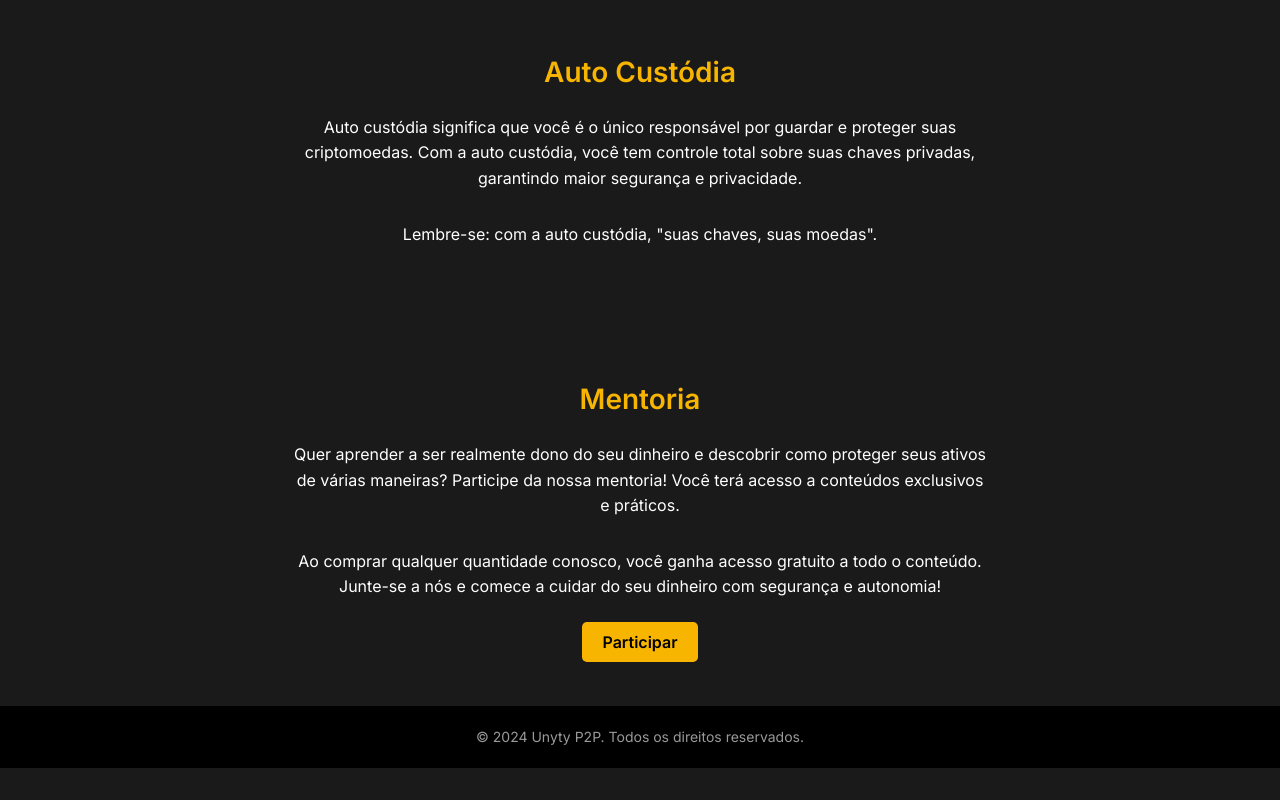
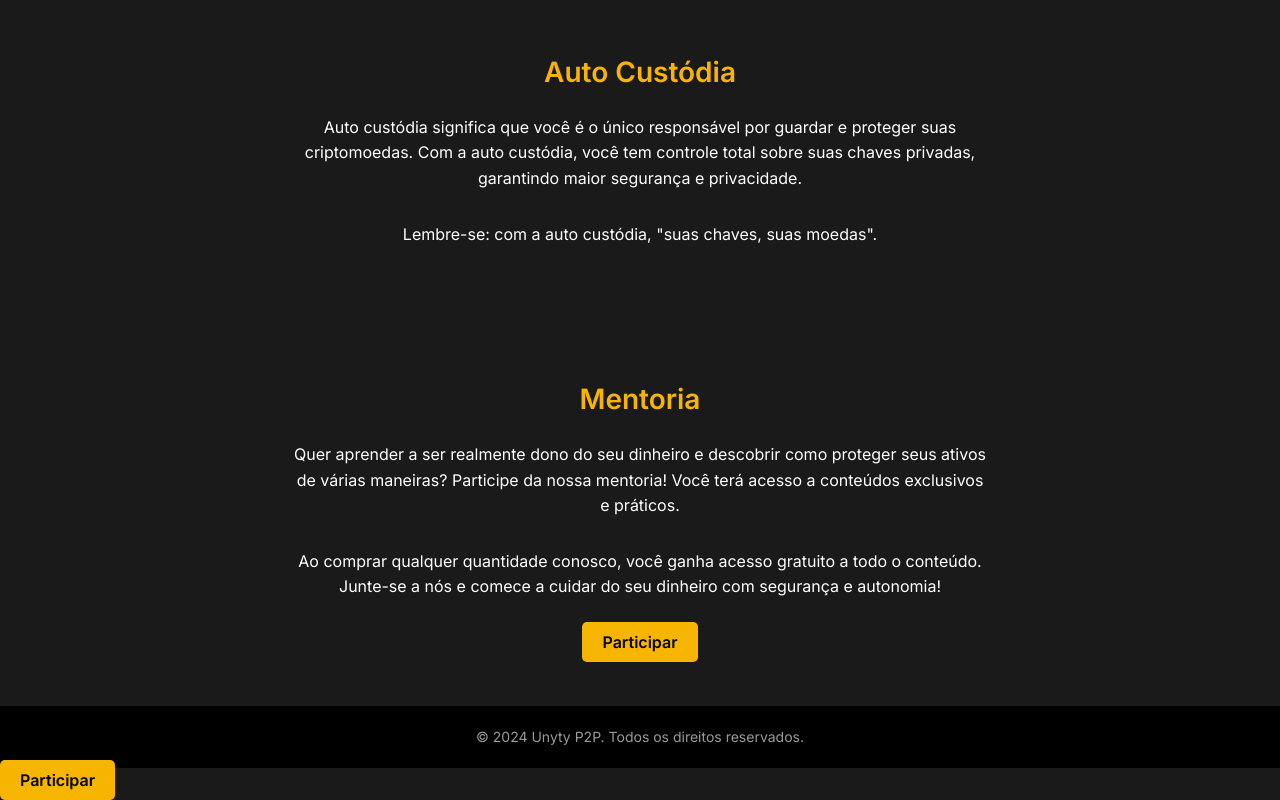
Before and after one commit to Rafantunes2024/Rafantunes2024-.github.io, a plain HTML site: page index.html in a window 1280 px wide. Shown: the part 1249-2049 px from the top of the page. Before the commit the page ends 2017 px from the top, so only its background shows below. Drawn offline with Linux system fonts and the light colour scheme; no server answers.

Commit message:
Update index.html

```diff
--- a/index.html
+++ b/index.html
@@ -90,5 +90,21 @@
     <script src="java/script.js"></script>
     <!-- azae -->
          <!-- azae -->
+
+         <a href="#" class="btn" onclick="openTelegram()">Participar</a>
+
+<script>
+    function openTelegram() {
+        // Verifica se o Telegram está instalado no dispositivo
+        var telegramLink = "https://t.me/UnityP2P?start=Quero_participar_da_mentoria";
+        window.location.href = telegramLink;
+
+        // Em alguns casos, pode ser necessário adicionar um atraso para o Telegram abrir corretamente
+        setTimeout(function() {
+            window.location.href = telegramLink;
+        }, 1000); // Um segundo de atraso
+    }
+</script>
+
 </body>
 </html>
```
